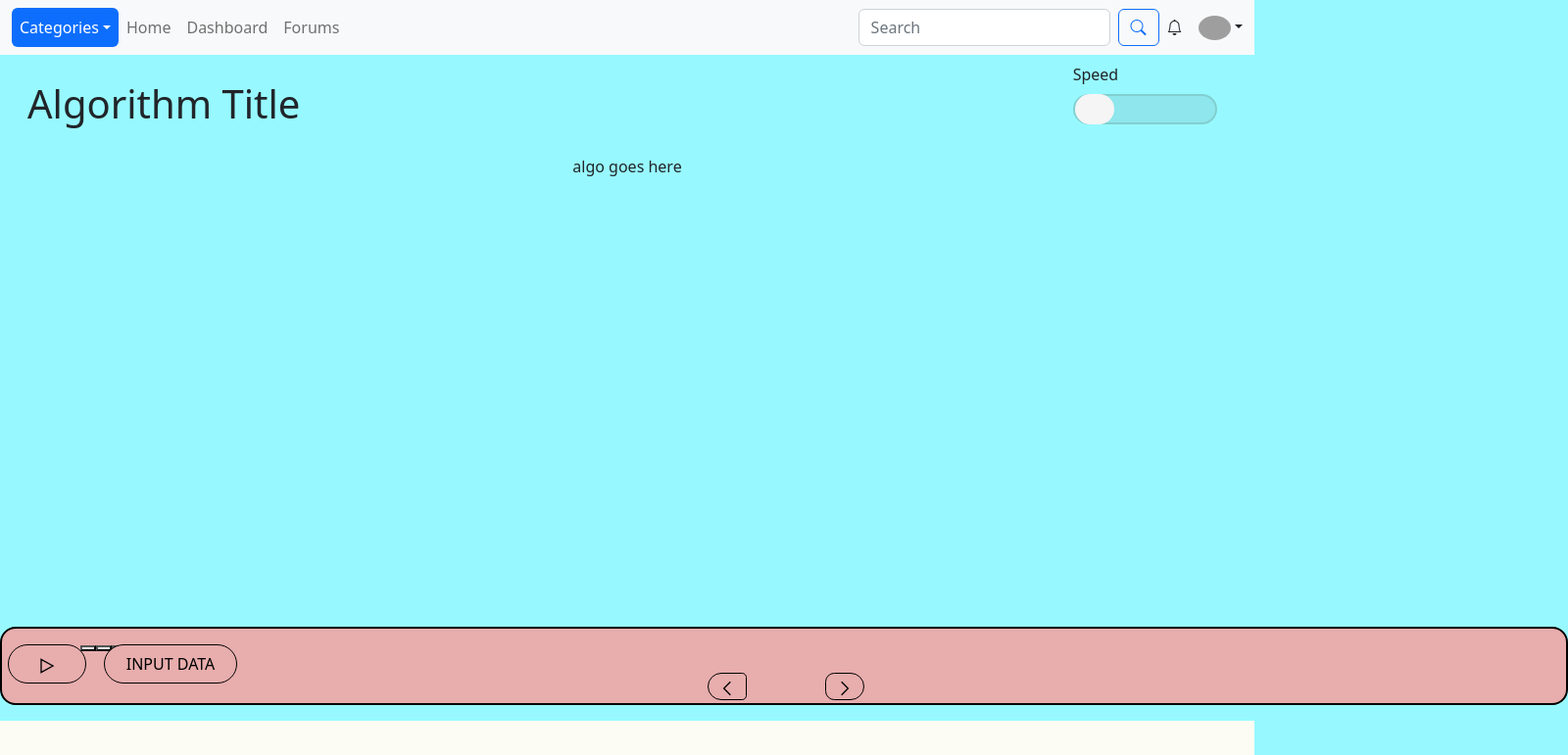
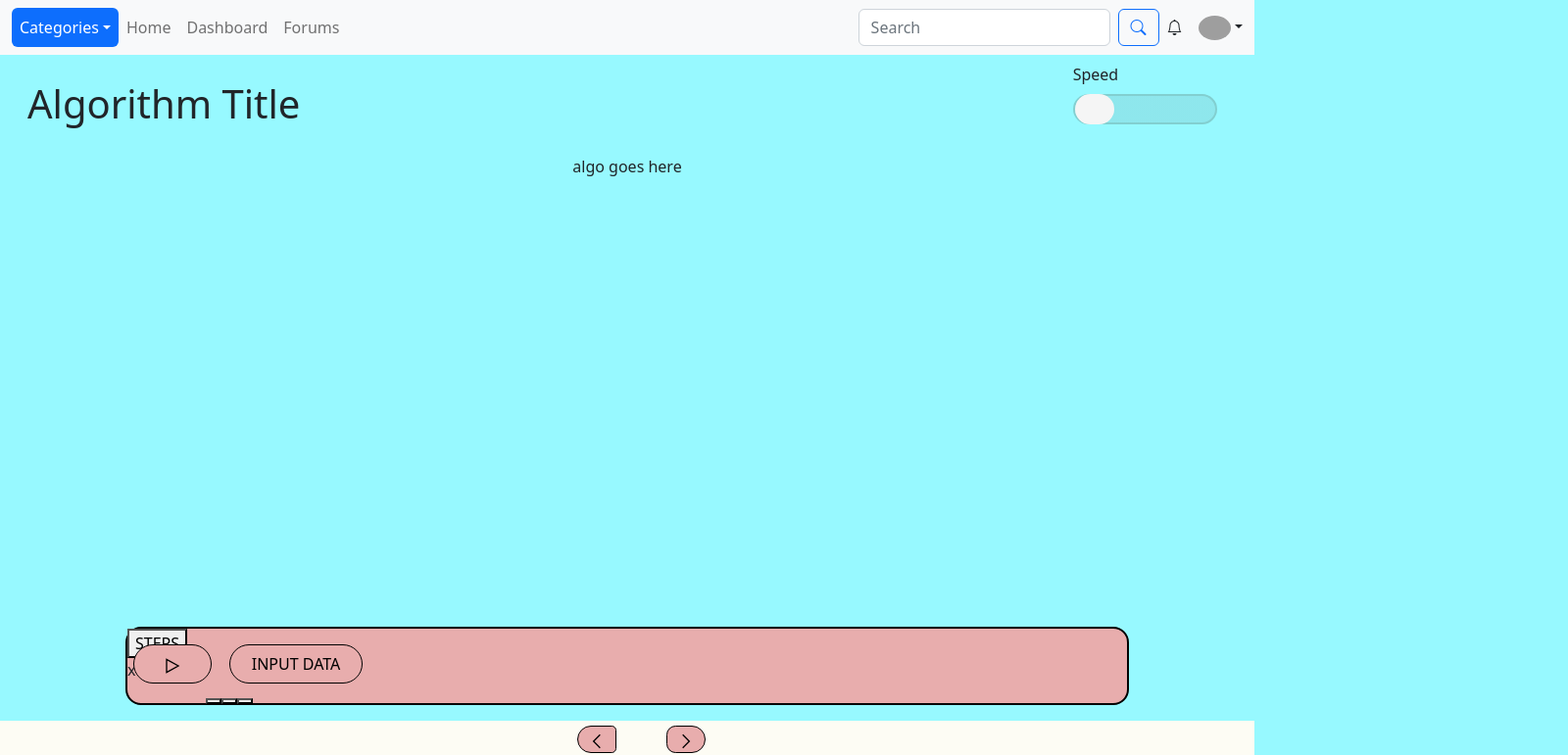
Before and after one commit to OrbelB/SimplyAlgorithms, a React (Create React App) app in the folder frontend/: page / in a window 1280 px wide. Shown: the top 771 px of the page at 98% size, 1600 px wide, since content can reach past the window. Built offline with nearby package versions, Linux system fonts and the light colour scheme; grey boxes are pictures that could not be loaded.

Commit message:
fixed the floating control bar for alg vis, still need to fix butttons

```diff
--- a/frontend/src/components/ui/alg_vis_btns/Alg_vis_btns.jsx
+++ b/frontend/src/components/ui/alg_vis_btns/Alg_vis_btns.jsx
@@ -1,5 +1,4 @@
 import React from 'react'
-import Alg_vis_stps from './alg_vis_stps'
 import './alg_btns.css'
 import {GrPlay} from 'react-icons/gr';
 import {GrPrevious} from 'react-icons/gr';
@@ -10,7 +9,10 @@ const Alg_vis_btns = () => {
          {/* <Alg_vis_stps/> */}
         <button class='alg_vis_btn_play'><GrPlay/></button>
         <button class='alg_vis_btn_inData'>INPUT DATA</button>
-        {/* <button class='alg_vis_btn_steps'>STEPS</button> */}
+        <button class='alg_vis_btn_steps'>STEPS</button>
+        <div>
+          x step of x
+        </div>
         <button class='alg_vis_btn_prev'><GrPrevious/></button>
         <button class='alg_vis_btn_next'><GrNext/></button>
         <button class='alg_vis_btn_like'></button>
--- a/frontend/src/components/ui/alg_vis_btns/alg_btns.css
+++ b/frontend/src/components/ui/alg_vis_btns/alg_btns.css
@@ -1,7 +1,7 @@
 .alg_visualizer{
+    position: relative;
     background:var(--color-bg-alg-dash);
-    position: relative;
-    width: 100rem;
+    width: 80%;
     margin-left: auto;
     margin-right: auto;
     height: 5rem;
@@ -61,7 +61,7 @@
     border: 1px solid var(--color-black);
     background-color: var(--color-bg-alg-dash);
     width: 2.5rem;
-    left: 45rem;
+    left: 45%;
     top:2.8rem;
     border-radius: 1.5rem .5rem .5rem 1.5rem;
 }
@@ -74,13 +74,14 @@
     border: 1px solid var(--color-black);
     background-color: var(--color-bg-alg-dash);
     width: 2.5rem;
-    left: 50rem;
+    left: 50%;
     top:2.8rem;
     border-radius: 1rem 1.5rem 1.5rem 1rem;
 }
 .alg_vis_btn_next:hover{
     background-color: var(--color-bg-white);
 }
+
 
 /*
     padding-top: -100px;
--- a/frontend/src/components/ui/alg_vis_btns/alg_vis_stps.jsx
+++ /dev/null
@@ -1,11 +0,0 @@
-import React from 'react'
-
-const alg_vis_stps = () => {
-  return (
-    <div>
-        steps x of x
-    </div>
-  )
-}
-
-export default alg_vis_stps
```
